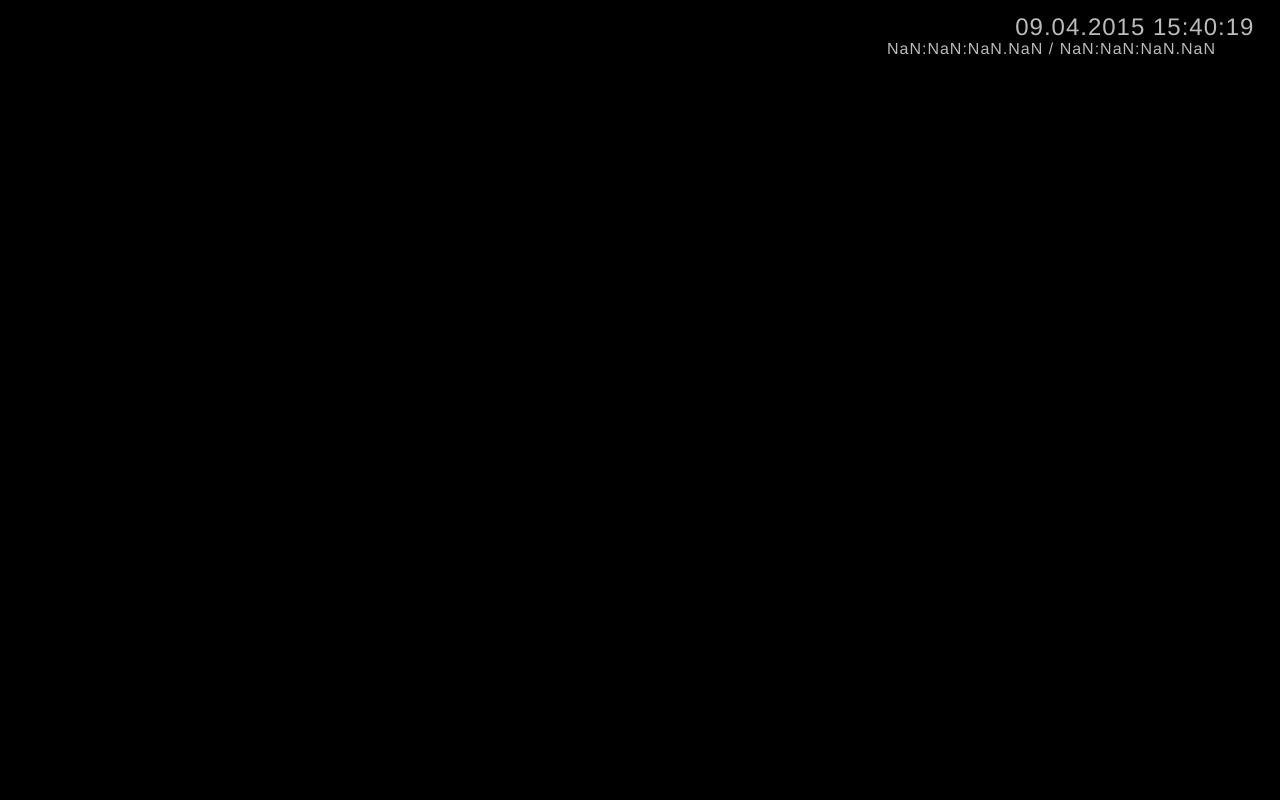
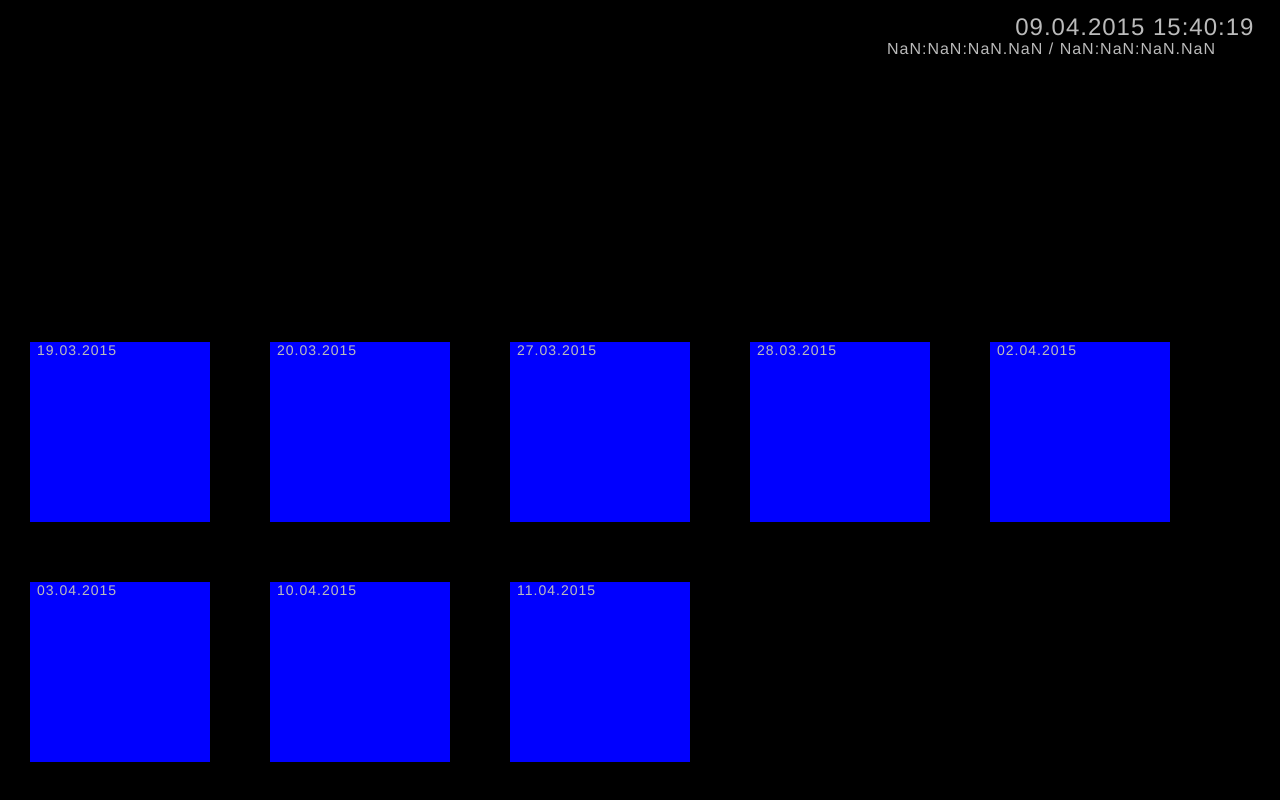
Before and after one commit to retani/laserQ, a website: page client/index.html in a window 1280 px wide. Drawn offline with nearby package versions, Linux system fonts and the light colour scheme; files that its build step writes are made by us from their sources; no server answers; files whose address does not match are found by name.

Commit message:
daily stats canvas

```diff
--- a/client/index.html
+++ b/client/index.html
@@ -35,7 +35,8 @@
       </div>
       <ul id="days">
         <li class="day" ng-repeat="d in dates">
-          {{d | date : 'dd.MM.yyyy' }}
+          <span class="date">{{d[0] | date : 'dd.MM.yyyy' }}</span>
+          <canvas class="canvas" width="180" height="180"></canvas>
         </li>
       </ul>
       <!--div id="full_square_indicator" ng-if="active_datapoint.state==1">
--- a/client/public/controller.js
+++ b/client/public/controller.js
@@ -143,6 +143,18 @@ angular.module('App').controller('frontpage', ['$scope', '$interval',
         }
       }
       */
+
+      for (i = 0; i < $(".canvas").length; i++) {
+        console.log("drawin canvas #"+i)
+        var ctx = $(".canvas").get(i).getContext("2d")
+        ctx.fillStyle = "rgb(200,0,0)";
+        $scope.threeMinStats[i].forEach(function(y, x){
+          y = Math.floor(y)
+          console.log(x + " " + y)
+          ctx.fillRect (x, 0, 1, y);
+        })
+      }
+
       $scope.datapoints = $scope.datapoints.concat(datapoints)
     })
   })
--- a/client/public/styles.css
+++ b/client/public/styles.css
@@ -114,18 +114,22 @@ body.interrupted #frame {
 /*** days ***/
 
 #days {
-  display:none;
+  display:block;
   clear:both;
   width:100%;
-  height:20%;
+  height:auto;
   position: absolute;
   bottom:0;
 }
 
 #days .day {
   background-color: blue;
-  margin: 1em 1em 0 1em;
+  margin: 30px;
   float:left;
-  height: 15vh;
-  width: 11%;
+  height: 180px;
+  width: 180px;
 }
+
+#days .day .date {
+  padding:0.5em;
+}
```
